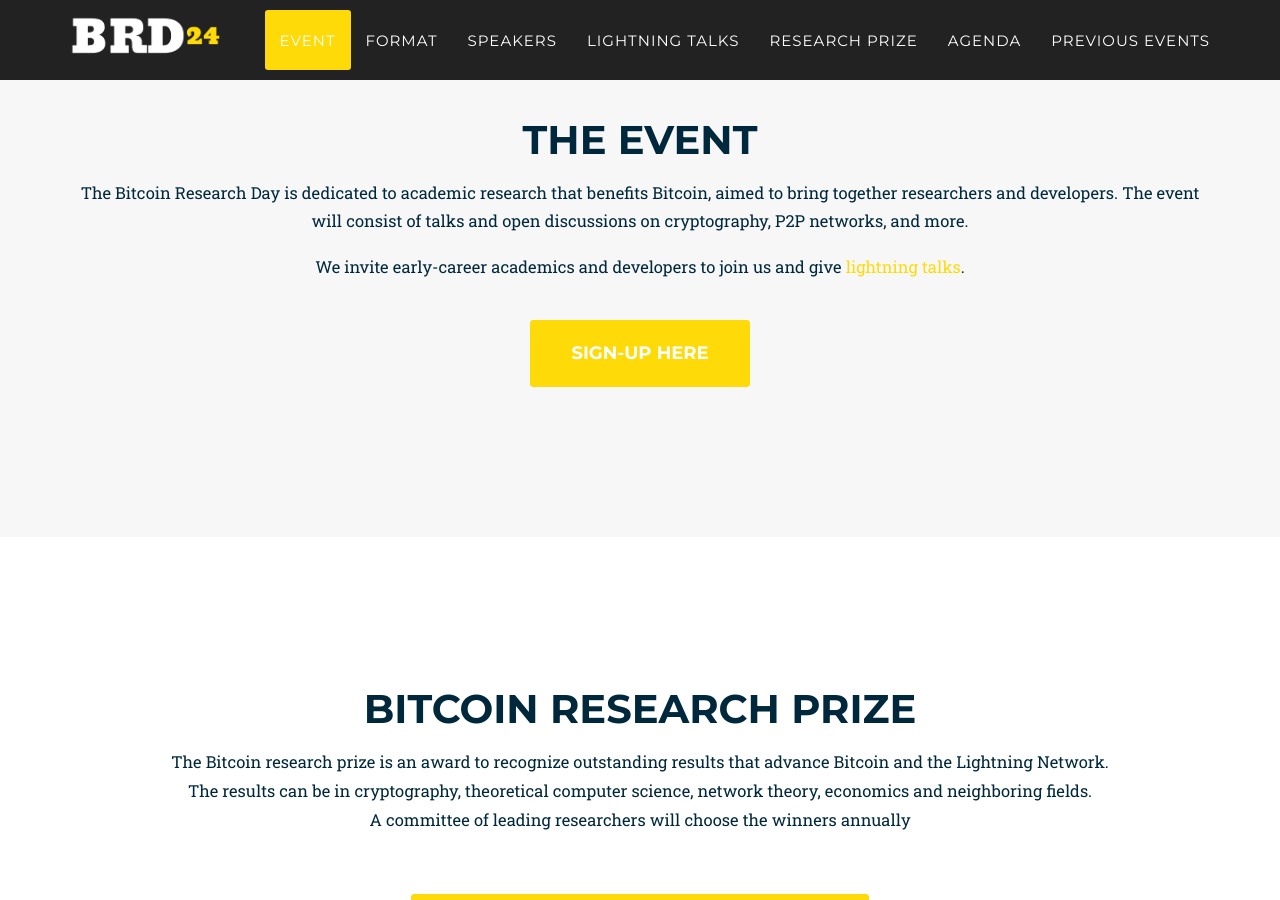
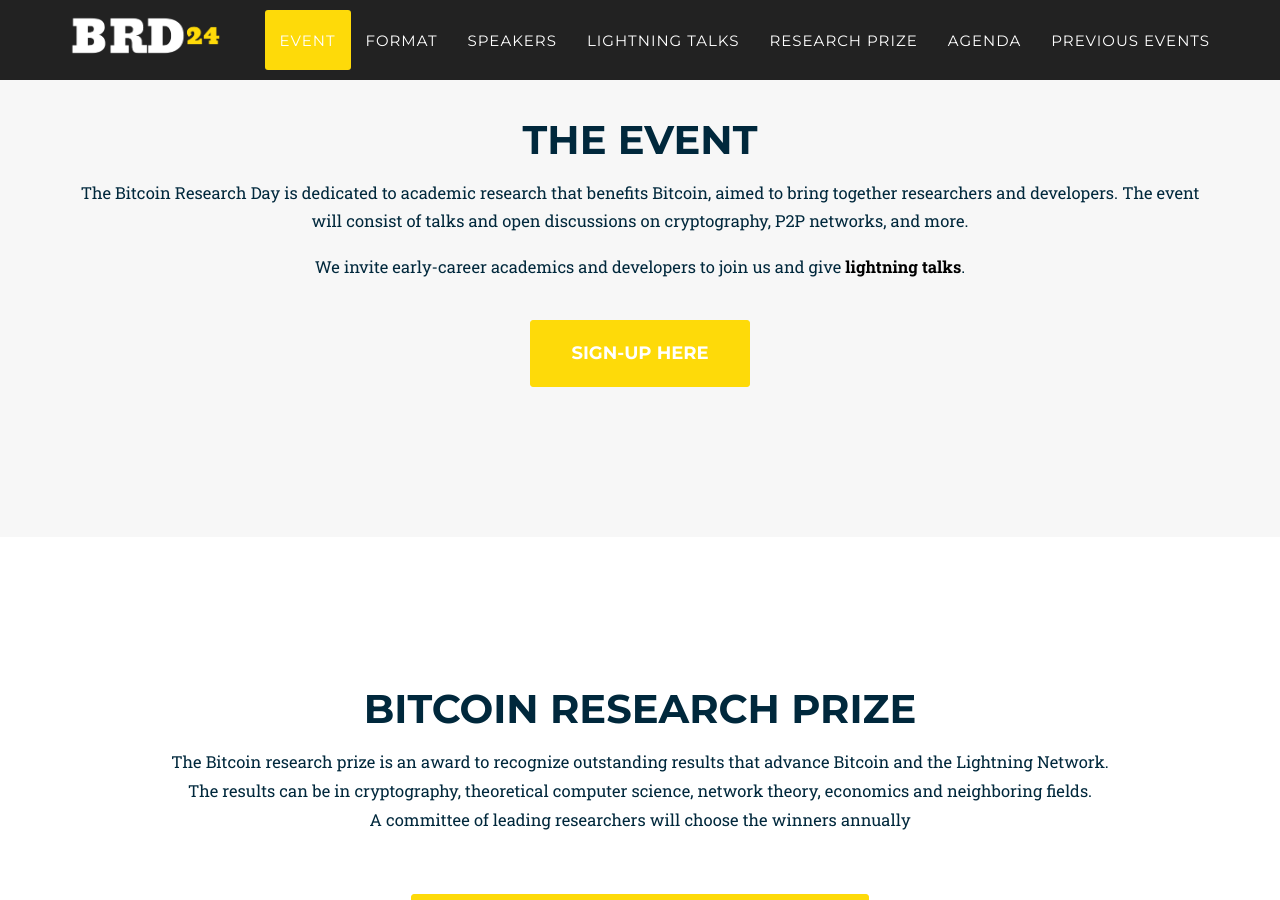
Before and after one commit to chaincodelabs/brd-website, a Jekyll site: the page built from index.html, in a window 1280 px wide and 900 px high, scrolled down 932 px. Built offline with Jekyll 4.4.1, drawn with Linux system fonts in a browser that asks for light colours; some web fonts are replaced.

Commit message:
Updates color scheme for bold and urls to avoid yellow over white

```diff
--- a/_includes/css/agency.css
+++ b/_includes/css/agency.css
@@ -66,7 +66,8 @@
 }
 
 a {
-    color: #{{ site.data.template.color.primary }};
+    color: black;
+    font-weight: bold;
 }
 
 a:hover,
```
Also changed, not shown: _data/template.yml (line endings or trailing spaces).
